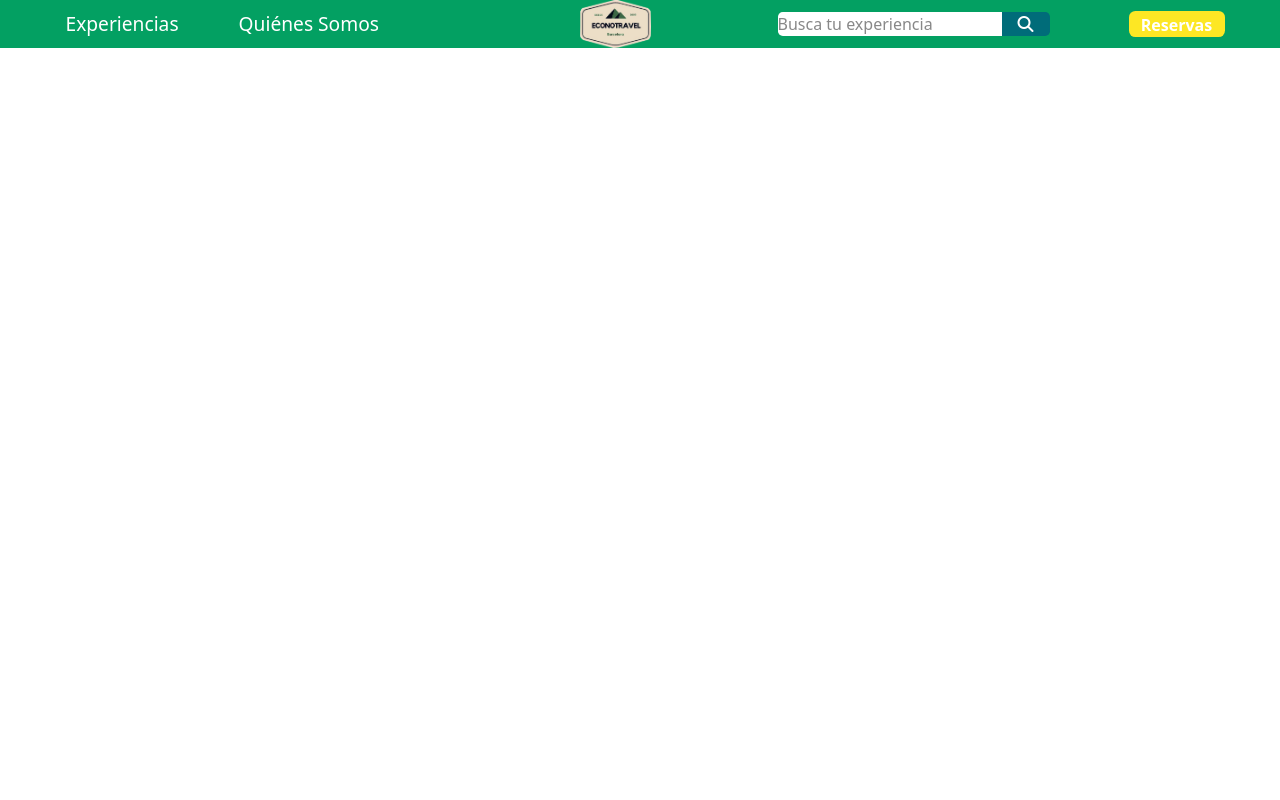
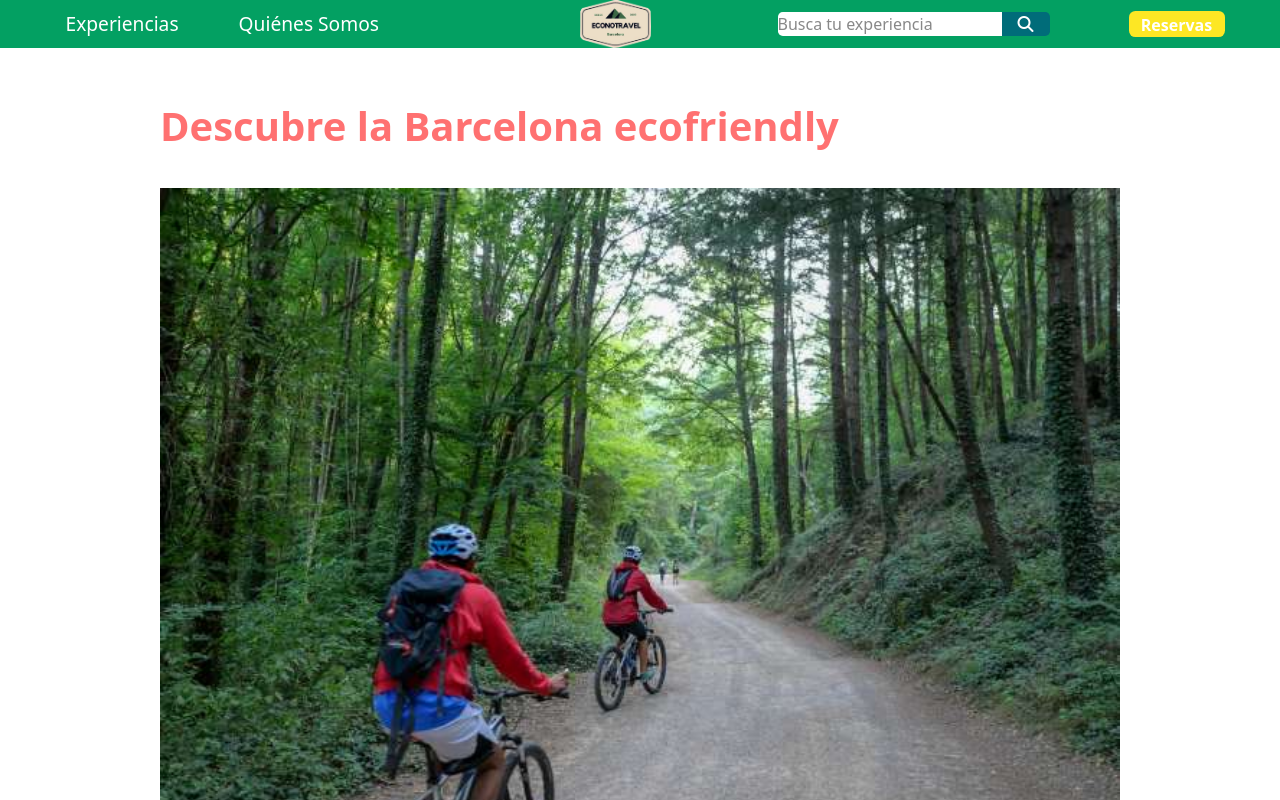
Before and after one commit to yassscoder/Econotravel-app-starter-6, a React app in the folder web-client/: page /Experiencia-montseny in a window 1280 px wide. Shown: the top 800 px of the page. Built offline with nearby package versions, Linux system fonts and the light colour scheme.

Commit message:
formulario+experiencias

```diff
--- a/web-client/src/js/components/App.jsx
+++ b/web-client/src/js/components/App.jsx
@@ -5,7 +5,7 @@ import {Experiencias} from "./Experiencias.jsx";
 import {Reservas} from "./reservas";
 import {QuienesSomos} from "./quienesSomos";
 import {Home} from "./home";
-
+import {ExperienciaMontseny} from "./Experiencia-montseny";
 import {QuienesSomos2} from "./QuienesSomos2";
 
 export const App = () => {
@@ -28,6 +28,9 @@ export const App = () => {
                                  <Route path="/reservas">
                                      <Reservas />
                                  </Route>
+                             <Route path="/Experiencia-montseny">
+                                 <ExperienciaMontseny />
+                             </Route>
                          </Switch>
 
             </Router>
--- a/web-client/src/js/components/Experiencia-montseny.jsx
+++ b/web-client/src/js/components/Experiencia-montseny.jsx
@@ -1,5 +1,7 @@
 import * as React from "react";
 import montsenybici from './assets/montsenybici.jpg';
+import montseny_mini01 from './assets/montseny_mini01.jpg';
+import montseny_mini02 from './assets/montseny_mini02.jpg';
 
 
 export const ExperienciaMontseny = () =>
@@ -8,7 +10,12 @@ export const ExperienciaMontseny = () =>
         <header className={"cabeceraexperiencias"}>
             Descubre la Barcelona ecofriendly
         </header>
+    <section className={"gallery"}>
         <img className={"montseny-bici"} src={montsenybici} />
+        <img className={"montseny-mini1"} src={montseny_mini01} />
+        <img className={"montseny-mini2"} src={montseny_mini02} />
+    </section>
+
         <h1 className={"experienciasmuseos"}>7 museos junto al mar en el Catalunya</h1>
     <h5 className={"experienciascultura"}>Lugares para descubrir la costa catalana y disfrutar de la cultura</h5>
         <article>"Lorem ipsum dolor sit amet, consectetur adipiscing elit,
--- a/web-client/src/js/components/Experiencias.jsx
+++ b/web-client/src/js/components/Experiencias.jsx
@@ -52,7 +52,8 @@ export const Experiencias = () => <section className={"containerPageExperiences"
         <div className="card-like-bar">
 
             <div className="like-text">
-                <Link className={"btn-reservas2"} to={"/reservas"} >Descubre +</Link>
+                <Link className={"btn-reservas2"} to={"/Experiencia-montseny"} >Descubre +</Link>
+
             </div>
         </div>
     </div>
--- a/web-client/src/scss/main.scss
+++ b/web-client/src/scss/main.scss
@@ -471,3 +471,26 @@ fieldset {
 :-ms-input-placeholder {
   color: #888;
 }
+
+
+//experiencias detalle
+
+.gallery {
+  display: grid;
+  gird-template-columns: repeat(12, 1fr);
+  grid-gap: 2px;
+
+}
+
+.gallery img {
+  width: 100%;
+
+}
+
+.gallery img:nth-child(1) {
+  grid-area: 2 / 3 / span 2 / span 3;
+}
+
+.gallery img:nth-child(1) {
+  grid-area: span 1 / span 4;
+}
```
Also changed, not shown: web-client/src/js/components/assets/montseny_mini01.jpg (added), web-client/src/js/components/assets/montseny_mini02.jpg (added).
